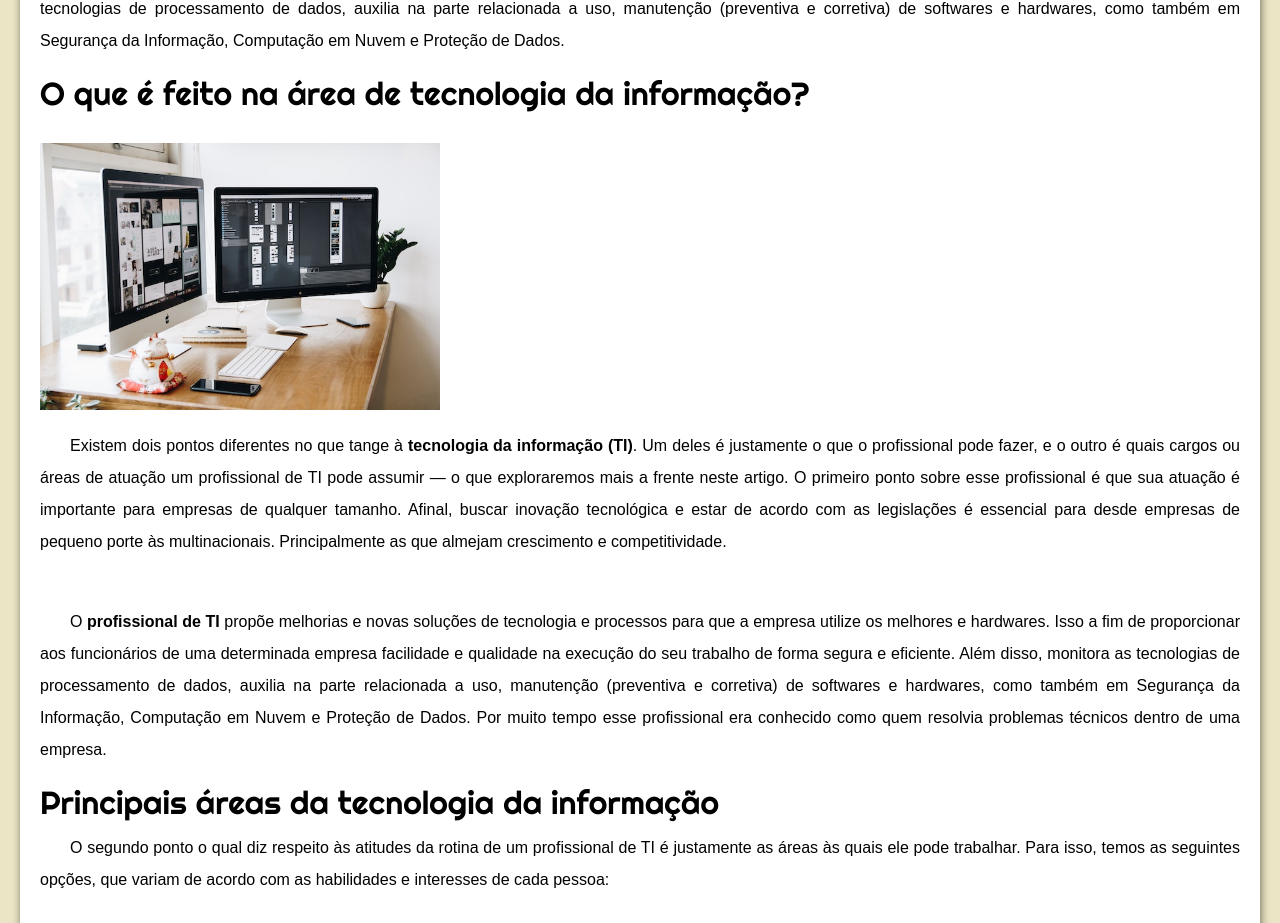
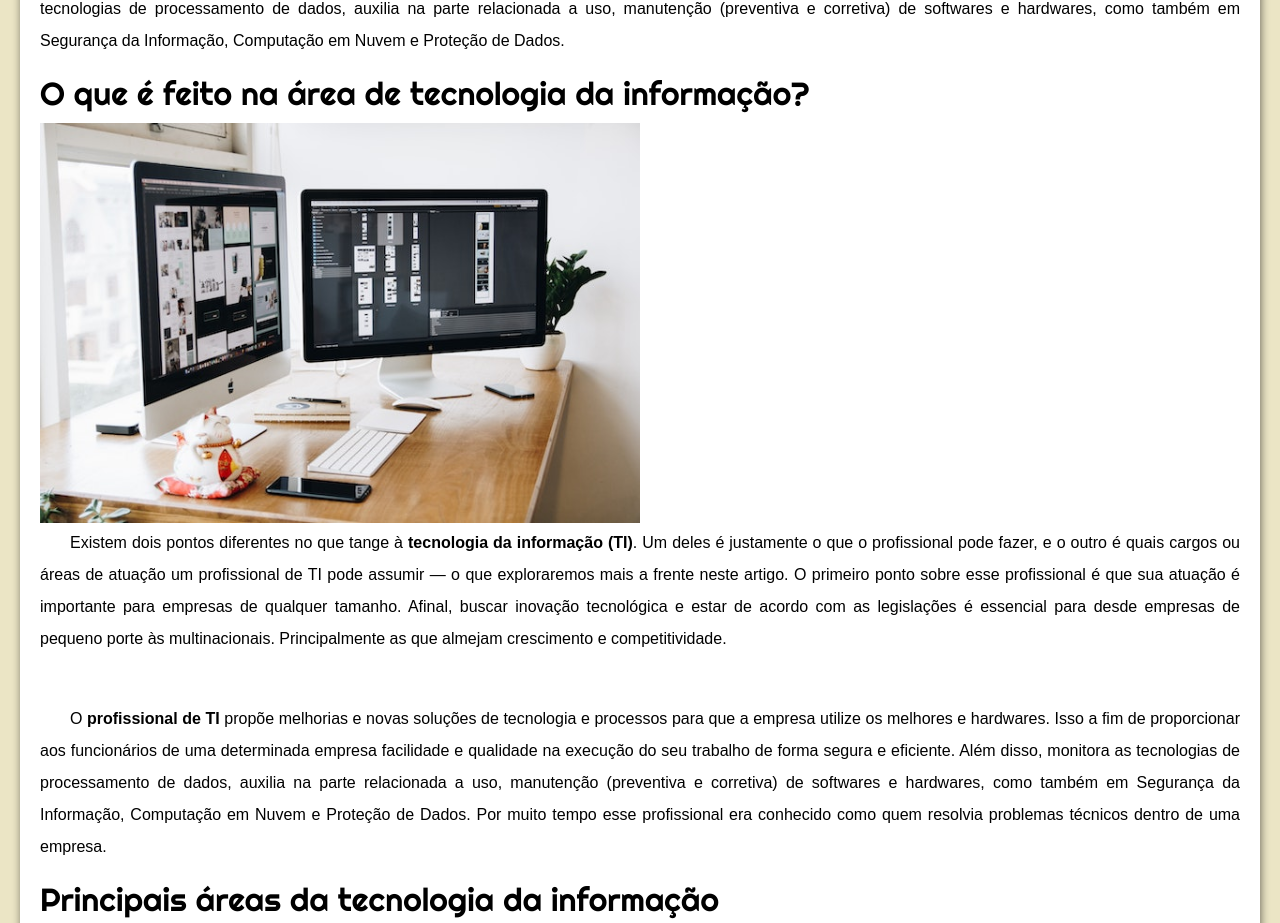
Before and after one commit to Mathueus091/Meus-Projetos, a plain HTML site: page Projeto001/index.html in a window 1280 px wide. Shown: the part 1860-2783 px from the top of the page. Drawn offline with Linux system fonts and the light colour scheme.

Commit message:
atualizei

```diff
--- a/Projeto001/index.html
+++ b/Projeto001/index.html
@@ -94,7 +94,7 @@
                 </h2>
 
                 <picture>
-                    <source media="(max-width: 600px)" srcset="imgs/pexels-tranmautritam-326503.jpg" type="image/...">
+                    <source media="(max-width: 400px)" srcset="imgs/pexels-tranmautritam-326503.jpg" type="image/...">
                     <img src="imgs/pexels-tranmautritam-326503.jpg" alt="...">
                 </picture>
 
--- a/Projeto001/style.css
+++ b/Projeto001/style.css
@@ -62,7 +62,7 @@ main {
     margin: auto;
     background-color: white;
     padding: 20px;
-    min-width: 200px;
+    min-width: 100px;
     max-width: 1200px;
     margin-bottom: 50px;
     border-radius: 0px 0px 10px 10px;
@@ -115,11 +115,7 @@ main ul.img02 {
 }
 
 main picture > img {
-    display: block;
-    min-width: 200px;
-    max-width: 400px;
-    margin-top: 20px;
-    margin-bottom: 20px;
+    width: 50%;
 }
 
 main ul.diferente {
```
